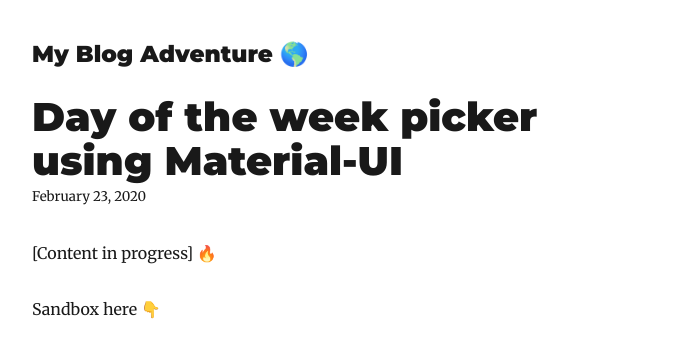
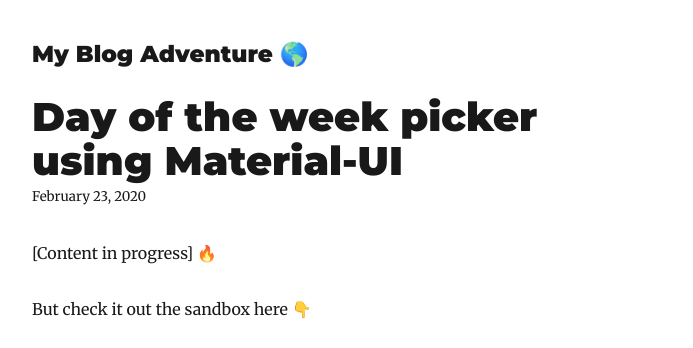
Before and after one commit to elianalopezv/blog-adventure, a Gatsby site: page /day-picker-material/ in a window 1280 px wide. Shown: the top 348 px of the page, without its empty margins (293-986 px from the left). Built offline with nearby package versions, Linux system fonts and the light colour scheme; Gatsby itself is replaced by a stand-in of ours; some packages are replaced by stand-ins of ours; grey boxes are pictures that could not be loaded.

```diff
--- a/content/blog/day-picker-material/index.md
+++ b/content/blog/day-picker-material/index.md
@@ -6,6 +6,6 @@ description: "Material-UI has date and time pickers. What about this one?"
 
 [Content in progress] 🔥
 
-Sandbox here 👇
+But check it out the sandbox here 👇
 
 [![Edit days-of-the-week-picker](https://codesandbox.io/static/img/play-codesandbox.svg)](https://codesandbox.io/s/days-of-the-week-picker-w0txd?fontsize=14&hidenavigation=1&theme=dark)
```
